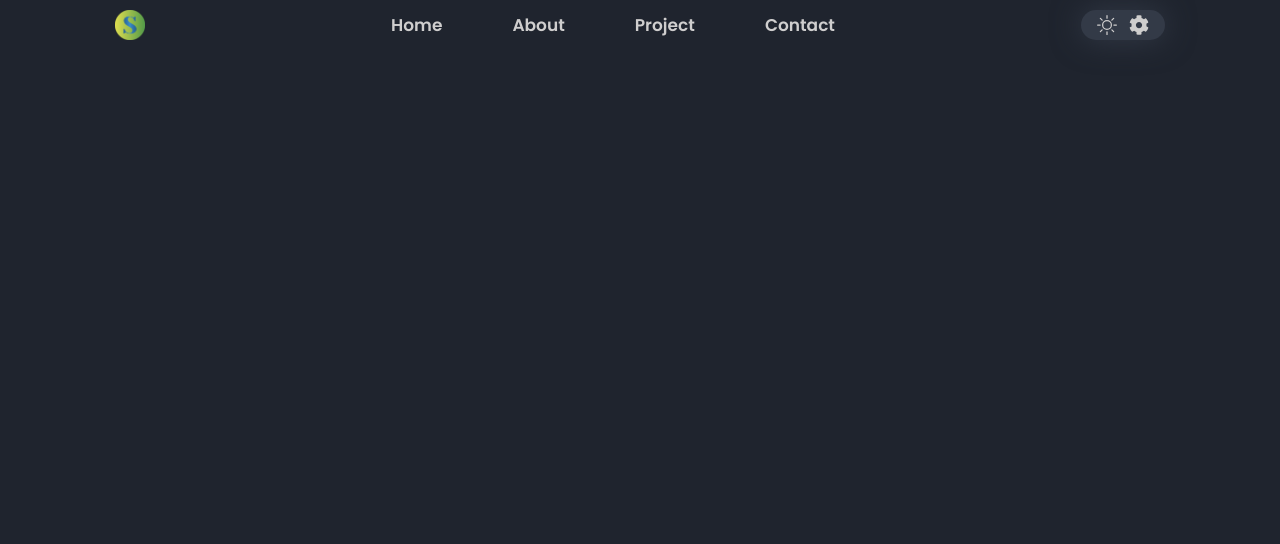
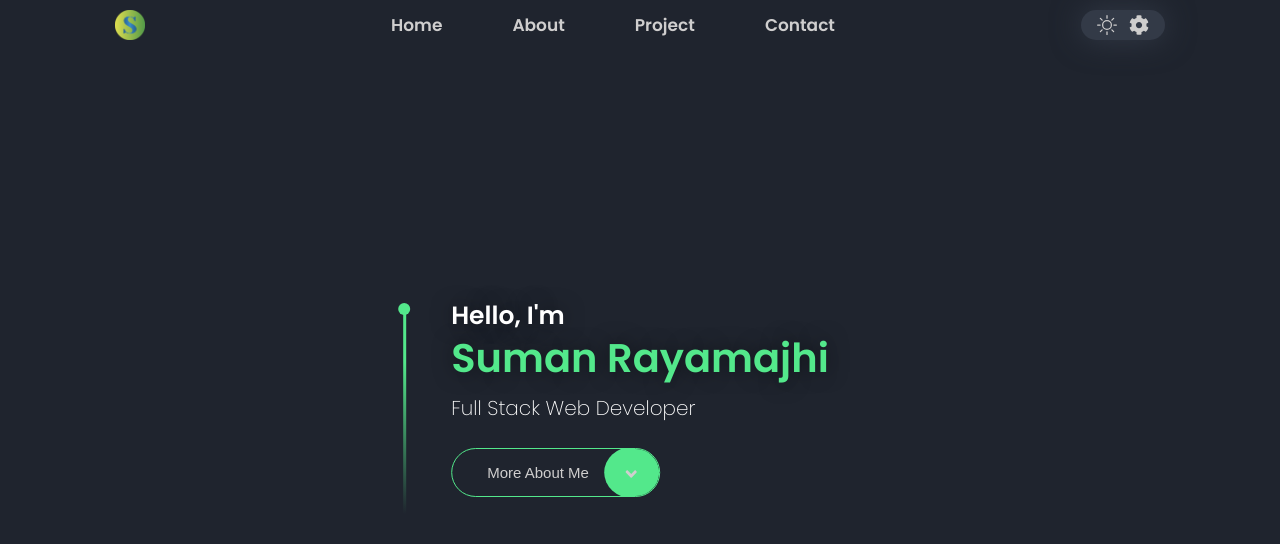
Before and after one commit to SumanRayamajhi/Personal-Portfolio, a React (Create React App) app in the folder portfolio/: page / in a window 1280 px wide. Shown: the top 544 px of the page. Built offline with nearby package versions, Linux system fonts and the light colour scheme.

Commit message:
create home section

```diff
--- a/portfolio/src/App.css
+++ b/portfolio/src/App.css
@@ -21,6 +21,12 @@
   --container-color: rgb(237, 237, 237);
   --border-color: rgb(222, 222, 222);
   --text-white: hsl(0, 0%, 100%);
+  --text-hover-color: rgb(99, 94, 94);
+  --linier-gradient: linear-gradient(
+    180deg,
+    rgba(83, 232, 139, 1) 24%,
+    rgba(255, 255, 255, 0) 100%
+  );
 
   --primary-font: "Poppins", sans-serif;
 }
@@ -40,3 +46,58 @@ body {
 ul li {
   list-style: none;
 }
+
+section {
+  min-height: calc(100vh - 5rem);
+  padding: 10rem 9% 2rem;
+  margin: 0 auto;
+  width: 100vw;
+}
+
+button {
+  background-color: transparent;
+  border: none;
+  outline: none;
+  cursor: pointer;
+  display: inline-block;
+  color: var(--text-color);
+  border: 1px solid var(--main-color);
+  padding: 15px 70px 15px 35px;
+  border-radius: 35px;
+  font-size: 15px;
+  font-weight: 500;
+  position: relative;
+  overflow: hidden;
+  transition: all 0.25s ease-in-out;
+  margin-top: 10px;
+}
+
+button:hover {
+  color: var(--text-hover-color);
+}
+
+button:before {
+  content: "";
+  position: absolute;
+  inset: 0;
+  background-color: var(--main-color);
+  transform: translateX(100%);
+  z-index: -1;
+  transition: all 0.3s ease-out;
+}
+
+button:hover::before {
+  transform: translateX(0);
+}
+
+.button__icon {
+  background-color: var(--main-color);
+  position: absolute;
+  inset-block: -2px;
+  right: 0;
+  width: 55px;
+  border-radius: 50%;
+  font-size: 18px;
+  text-align: center;
+  line-height: 60px;
+}
--- a/portfolio/src/App.js
+++ b/portfolio/src/App.js
@@ -1,10 +1,12 @@
 import "./App.css";
+import Home from "./components/home/Home";
 import Navbar from "./components/navbar/Navbar";
 
 function App() {
   return (
     <main>
       <Navbar />
+      <Home />
     </main>
   );
 }
--- /dev/null
+++ b/portfolio/src/components/home/Home.jsx
@@ -0,0 +1,30 @@
+import React from "react";
+import { FaAngleDown } from "react-icons/fa";
+import "./home.css";
+
+const Home = () => {
+  return (
+    <section className="home" id="Home">
+      <div className="home__container">
+        <div className="home__container-side-line">
+          <div className="home__container-circle" />
+          <div className="home__container-line" />
+        </div>
+        <div className="home__meta ">
+          <h2 className="home__text">
+            Hello, I'm <span>Suman Rayamajhi</span>
+          </h2>
+          <h3 className="home__text">Full Stack Web Developer </h3>
+          <button className="home__button">
+            More About Me
+            <span className="button__icon">
+              <FaAngleDown />
+            </span>
+          </button>
+        </div>
+      </div>
+    </section>
+  );
+};
+
+export default Home;
--- /dev/null
+++ b/portfolio/src/components/home/home.css
@@ -0,0 +1,82 @@
+.home__container {
+  position: absolute;
+  top: 50%;
+  left: 50%;
+  transform: translate(-50%, -50%);
+  text-align: center;
+}
+
+.home__container-side-line {
+  position: absolute;
+  left: -14%;
+}
+
+.home__container-circle {
+  width: 1.2rem;
+  height: 1.2rem;
+  border-radius: 50px;
+  background-color: var(--main-color);
+}
+.home__container-line {
+  margin-left: 5px;
+  margin-top: -0.1rem;
+  width: 0.3rem;
+  height: 20rem;
+  background: var(--main-color);
+  background: var(--linier-gradient);
+}
+
+.home__meta {
+  display: flex;
+  flex-direction: column;
+  justify-content: flex-start;
+  align-items: start;
+}
+
+h2.home__text {
+  color: var(--text-white);
+  font-family: "poppins", sans-serif;
+  font-size: 2.5rem;
+  line-height: 1;
+  margin-top: 0;
+  margin-bottom: 0.6rem;
+  margin: 0 auto;
+  text-shadow: 0 0 20px rgba(0, 0, 0, 0.5);
+  font-weight: 600;
+  letter-spacing: normal;
+  text-align: start;
+  display: flex;
+  flex-direction: column;
+}
+
+h2.home__text span {
+  color: var(--main-color);
+  font-size: 4rem;
+  margin-top: 1rem;
+  margin-bottom: 1rem;
+}
+
+h3.home__text {
+  font-size: 2rem;
+  font-weight: 200;
+  line-height: 40px;
+  color: var(--text-white);
+  text-align: start;
+  margin-bottom: 1rem;
+}
+
+@media only screen and (max-width: 768px) {
+  h2.home__text {
+    font-size: 2.4rem;
+  }
+
+  h2.home__text span {
+    font-size: 3.8rem;
+  }
+
+  h3.home__text {
+    font-size: 1.8rem;
+    font-weight: 200;
+    line-height: 25px;
+  }
+}
```
